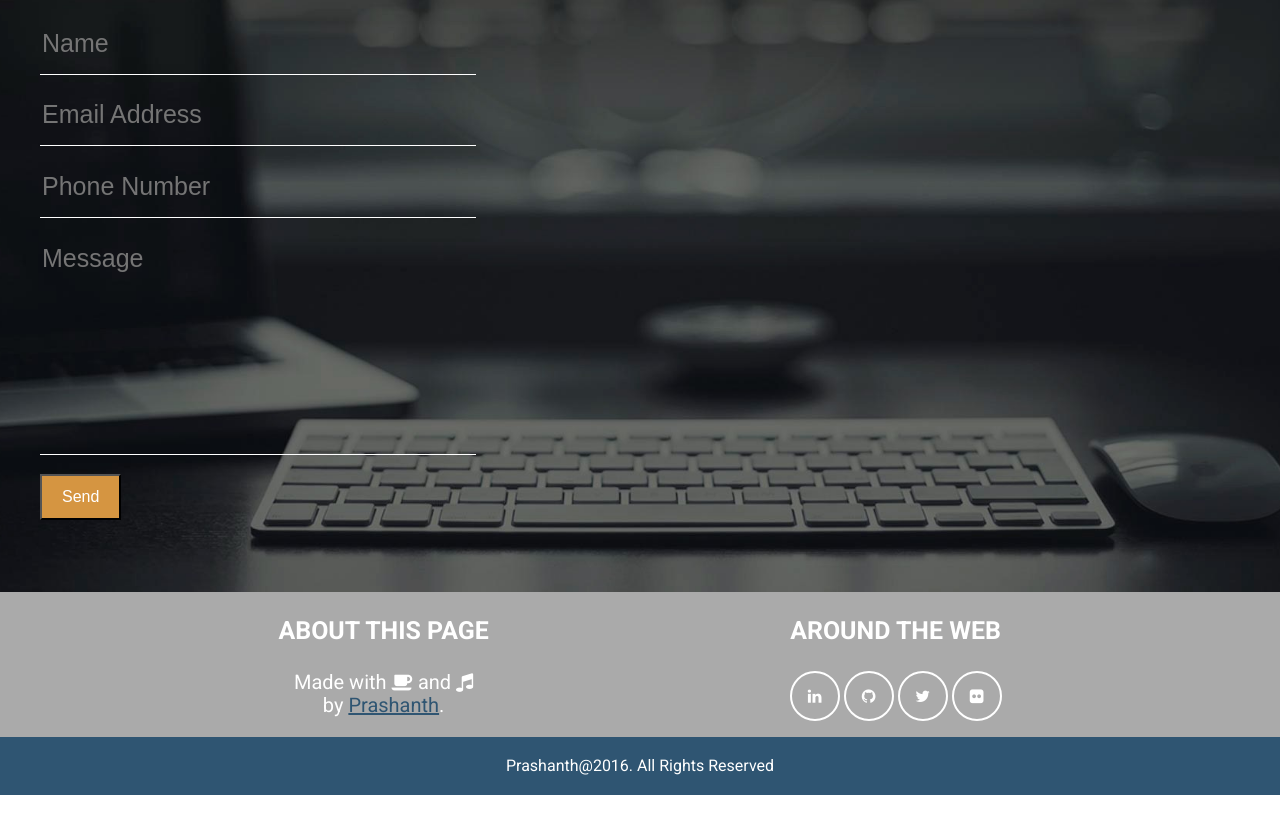
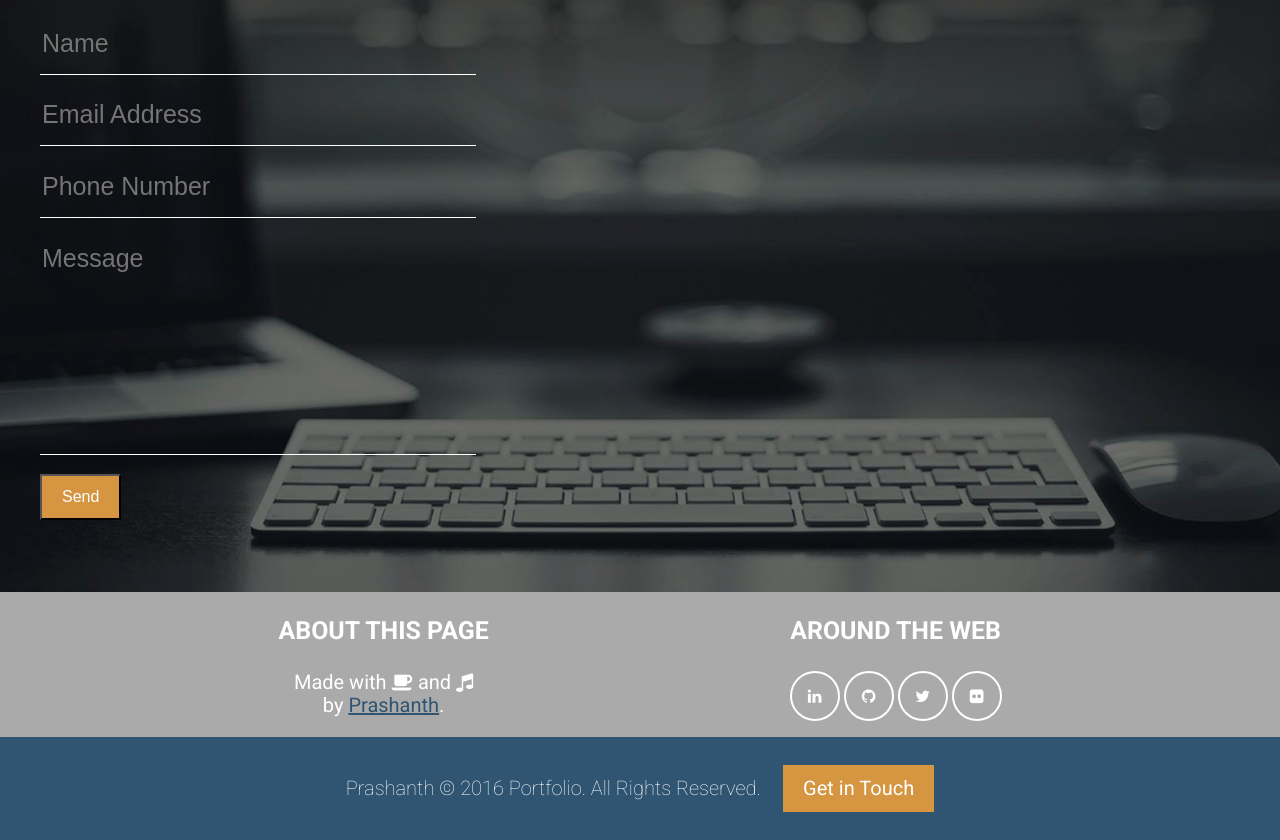
Before and after one commit to prashanth1224/Portfolio, a website: page app/index.html in a window 1280 px wide. Shown: the part 3101-3941 px from the top of the page. Before the commit the page ends 3896 px from the top, so only its background shows below. Drawn offline with Linux system fonts and the light colour scheme.

Commit message:
made changes to footer branch and finished.

```diff
--- a/app/assets/styles/modules/_site-footer.css
+++ b/app/assets/styles/modules/_site-footer.css
@@ -3,6 +3,17 @@
     color: #fff;
     text-align: center;
 
+	&__text {
+		display: block;
+		margin-bottom: 1rem;
+		font-weight: 200;
+
+		@mixin atMedium {
+			display: inline;
+			margin-bottom: 0;
+			margin-right: 1.4rem;
+		}
+	}
     h3 {
         margin-bottom: 1.56rem;
         font-size: 1.56rem;
@@ -43,7 +54,7 @@
     }
 
     &__footer_down {
-        padding: 1.25rem 0;
+        padding: 0.5rem 0;
         background-color: $mainBlue;
         text-align: center;
     }
--- a/app/index.html
+++ b/app/index.html
@@ -184,7 +184,7 @@
             </div>
         </div>
         <div class="site-footer__footer_down">
-            Prashanth@2016. All Rights Reserved
+            <p><span class="site-footer__text">Prashanth &copy; 2016 Portfolio. All Rights Reserved.</span><a href="#" class="btn btn--orange">Get in Touch</a></p>
         </div>
     </footer>
     <!-- <script type="text/javascript" src="portfolio.js"></script> -->
--- a/app/temp/styles/styles.css
+++ b/app/temp/styles/styles.css
@@ -833,6 +833,21 @@ a {
     text-align: center;
 }
 
+.site-footer__text {
+  display: block;
+  margin-bottom: 1rem;
+  font-weight: 200;
+}
+
+@media (min-width: 800px) {
+
+  .site-footer__text {
+    display: inline;
+    margin-bottom: 0;
+    margin-right: 1.4rem;
+  }
+}
+
 .site-footer h3 {
   margin-bottom: 1.56rem;
   font-size: 1.56rem;
@@ -877,7 +892,7 @@ a {
 }
 
 .site-footer__footer_down {
-  padding: 1.25rem 0;
+  padding: 0.5rem 0;
   background-color: #2f5572;
   text-align: center;
 }
```
